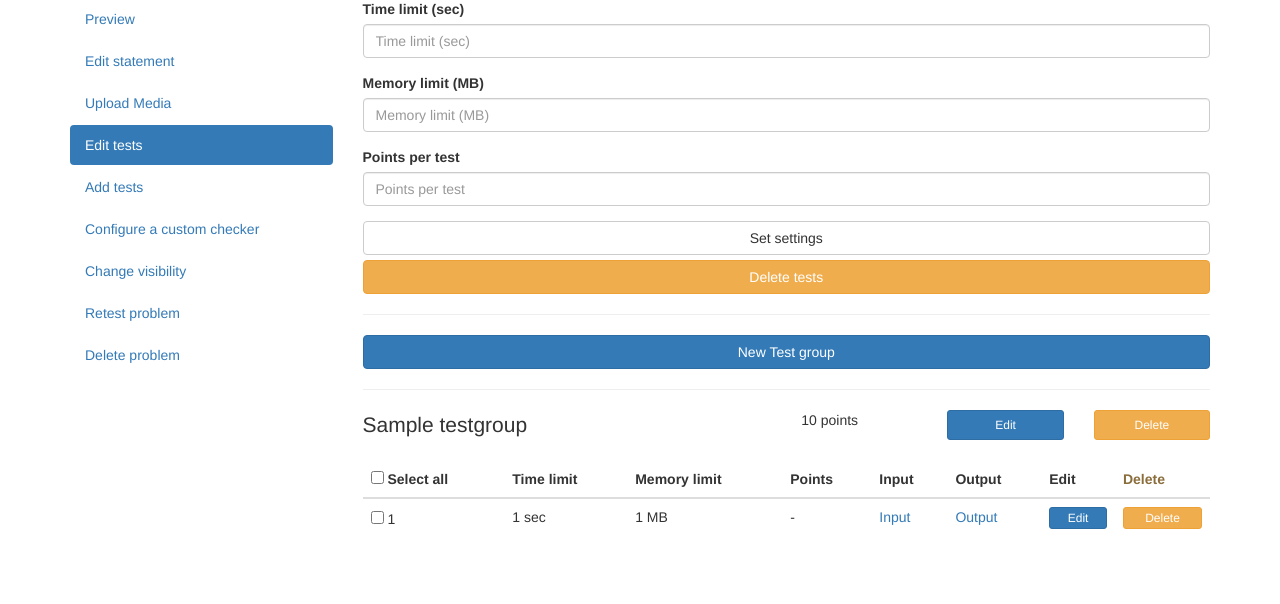
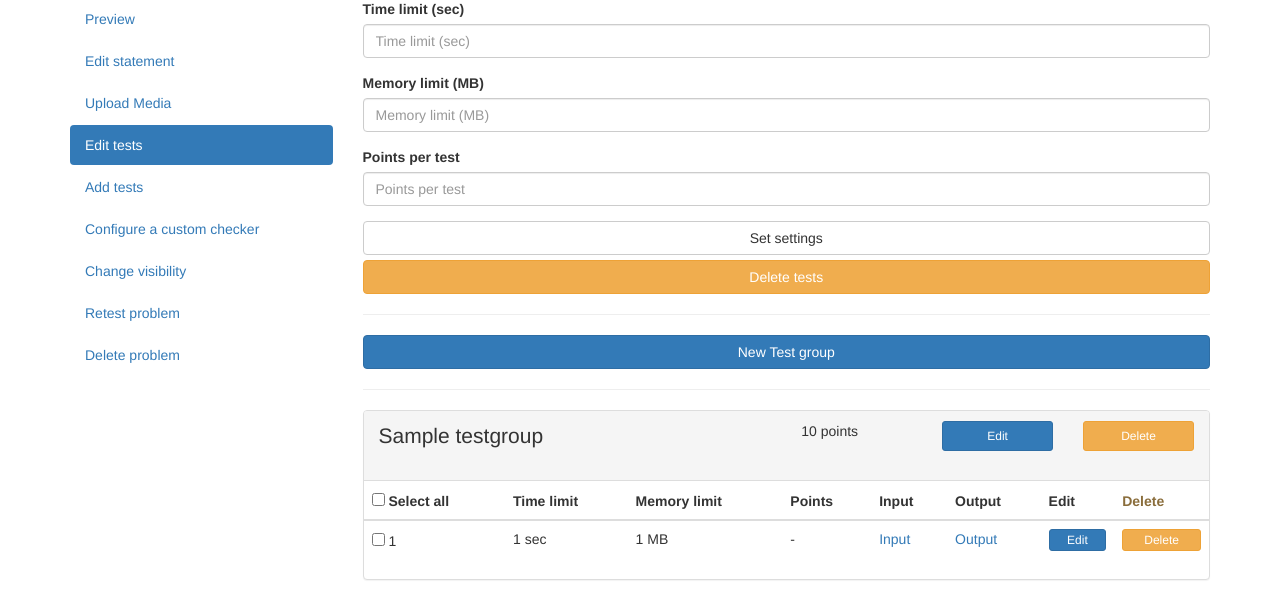
Before and after one commit to Alaxe/judgeSystem, a Django app: page /problems/1/tests/ in a window 1280 px wide. Shown: the part 196-800 px from the top of the page. Run offline with Django 3.2, Linux system fonts and the light colour scheme; a user stored in the database is signed in; tables that the repository leaves empty hold one stand-in row (values such as "Sample post"); parts of the project's set-up code (start-up, migrations or seed data) failed here and were passed over; some libraries are stand-ins or nearby versions.

Commit message:
Minor tweaks to test edit interface

```diff
--- a/judge/templates/judge/test_list.html
+++ b/judge/templates/judge/test_list.html
@@ -23,10 +23,12 @@
 			class="btn btn-block btn-primary">
 			New Test group
 		</a>
+		<hr>
 
 		{% for group, tests in tests_by_group %}
-			<hr>
+			<div class="panel panel-default">
 				{% if group %}
+					<div class="panel-heading">
 						<div class="row">
 							<div class="col-sm-3 col-md-6">
 								<p class="lead">
@@ -50,12 +52,19 @@
 								</a>
 							</div>
 						</div>
+					</div>
+					<div class="panel-content">
 						{% test_select tests select_class=group.pk %}
-
+					</div>
 				{% else %}
+					<div class="pane-heading">
 						<h3>No Test group</h3>
+					</div>
+					<div class="panel-content">
 						{% test_select tests %}
+					</div>
 				{% endif %}
+			</div>
 		{% endfor %}
 	</form>
 {% endblock %}
```
Lines whose indentation alone changed are shown as unchanged.
